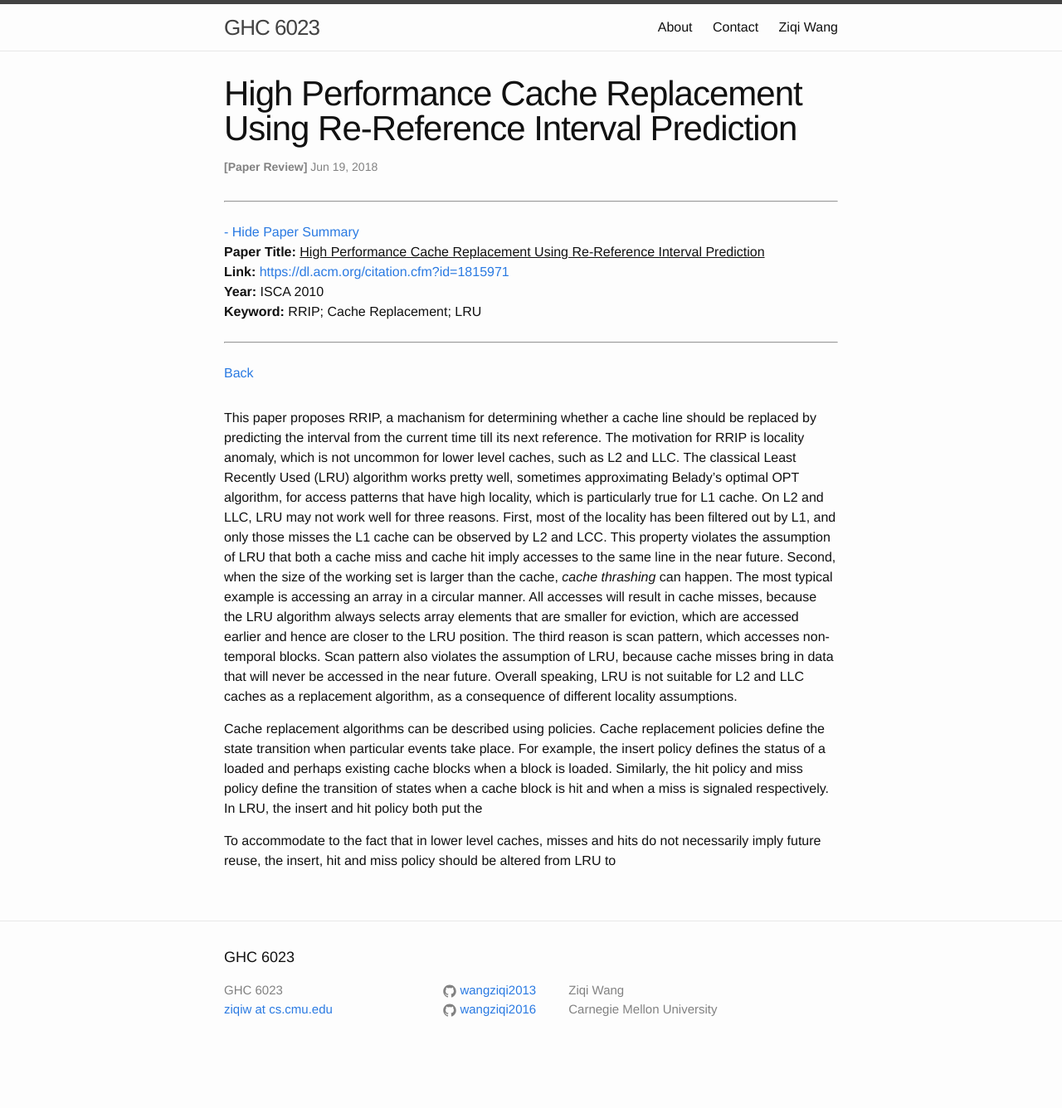
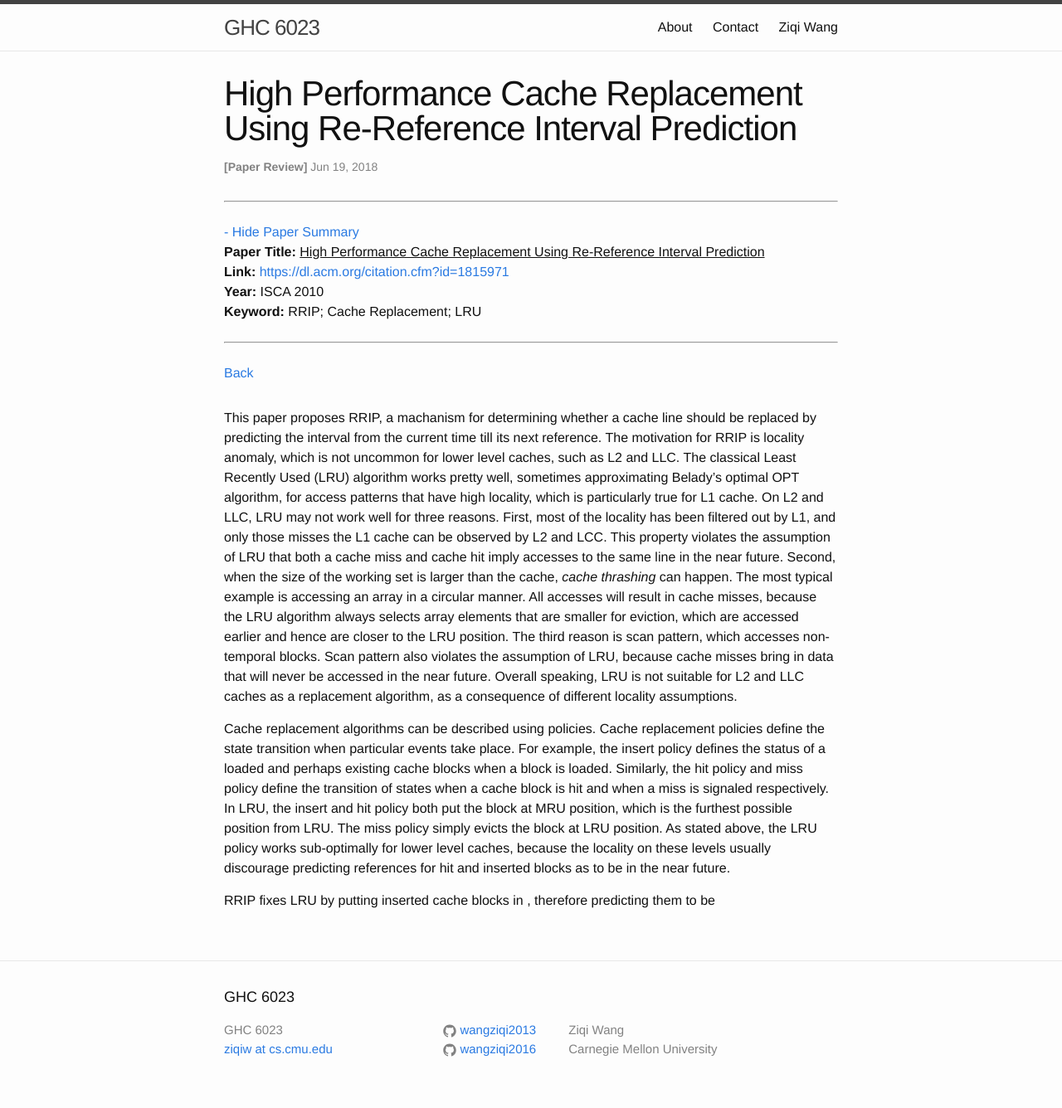
Before and after one commit to wangziqi2013/wangziqi2013.github.io, a Jekyll site: the page built from _posts/2018-06-19-RRIP.markdown, in a window 1280 px wide. Shown: the whole page at 83% size. Built offline with Jekyll 4.4.1, drawn with Linux system fonts in a browser that asks for light colours; before the commit the page ends 1288 px from its top, so only the background shows below that.

Commit message:
Finish LRU

```diff
--- a/_posts/2018-06-19-RRIP.markdown
+++ b/_posts/2018-06-19-RRIP.markdown
@@ -34,7 +34,9 @@ Cache replacement algorithms can be described using policies. Cache replacement
 transition when particular events take place. For example, the insert policy defines the status of a loaded
 and perhaps existing cache blocks when a block is loaded. Similarly, the hit policy and miss policy define
 the transition of states when a cache block is hit and when a miss is signaled respectively. In LRU, the
-insert and hit policy both put the
+insert and hit policy both put the block at MRU position, which is the furthest possible position from LRU.
+The miss policy simply evicts the block at LRU position. As stated above, the LRU policy works sub-optimally
+for lower level caches, because the locality on these levels usually discourage predicting references for hit
+and inserted blocks as to be in the near future.
 
-To accommodate to the fact that in lower level caches, misses and hits do not necessarily imply future
-reuse, the insert, hit and miss policy should be altered from LRU to
+RRIP fixes LRU by putting inserted cache blocks in , therefore predicting them to be
```
